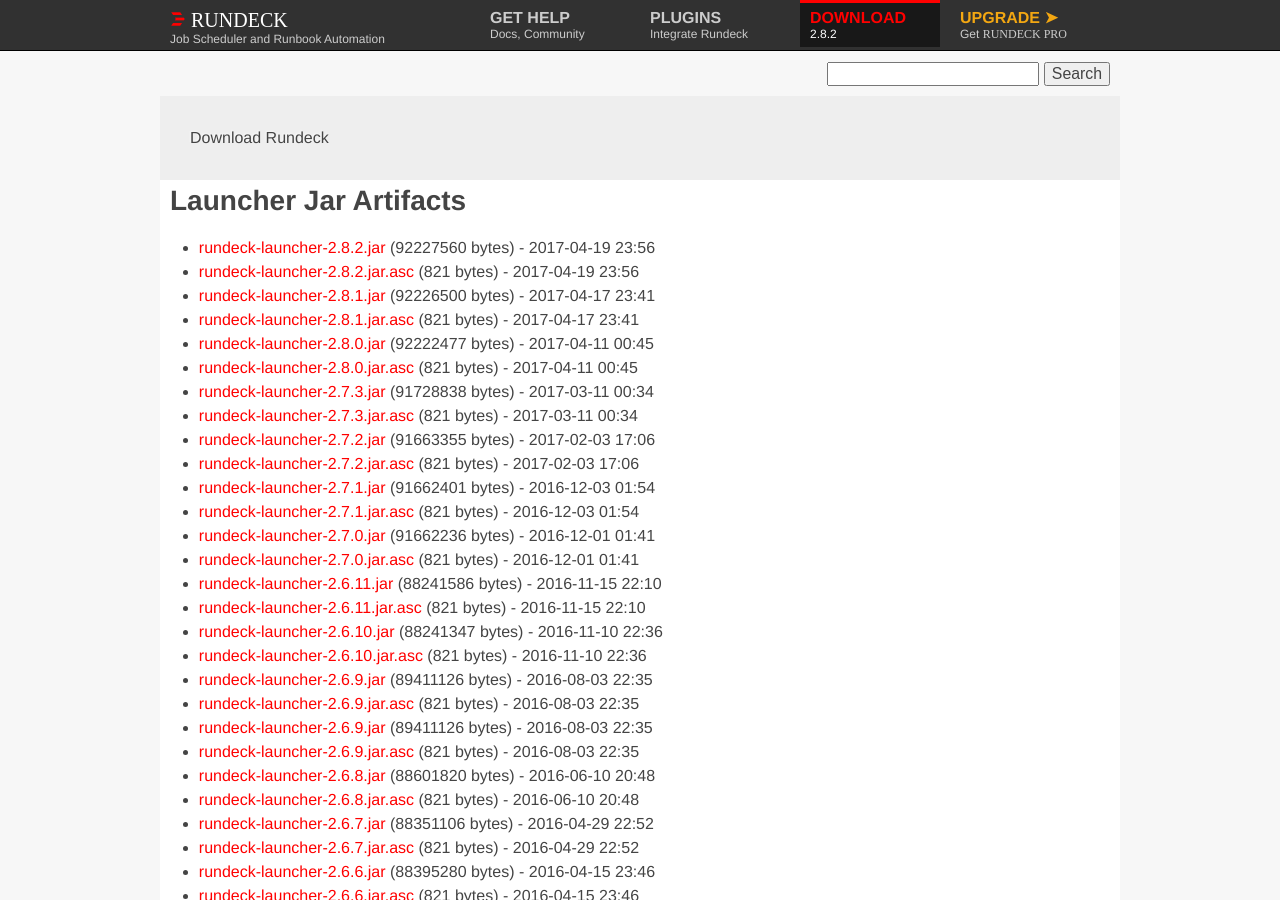
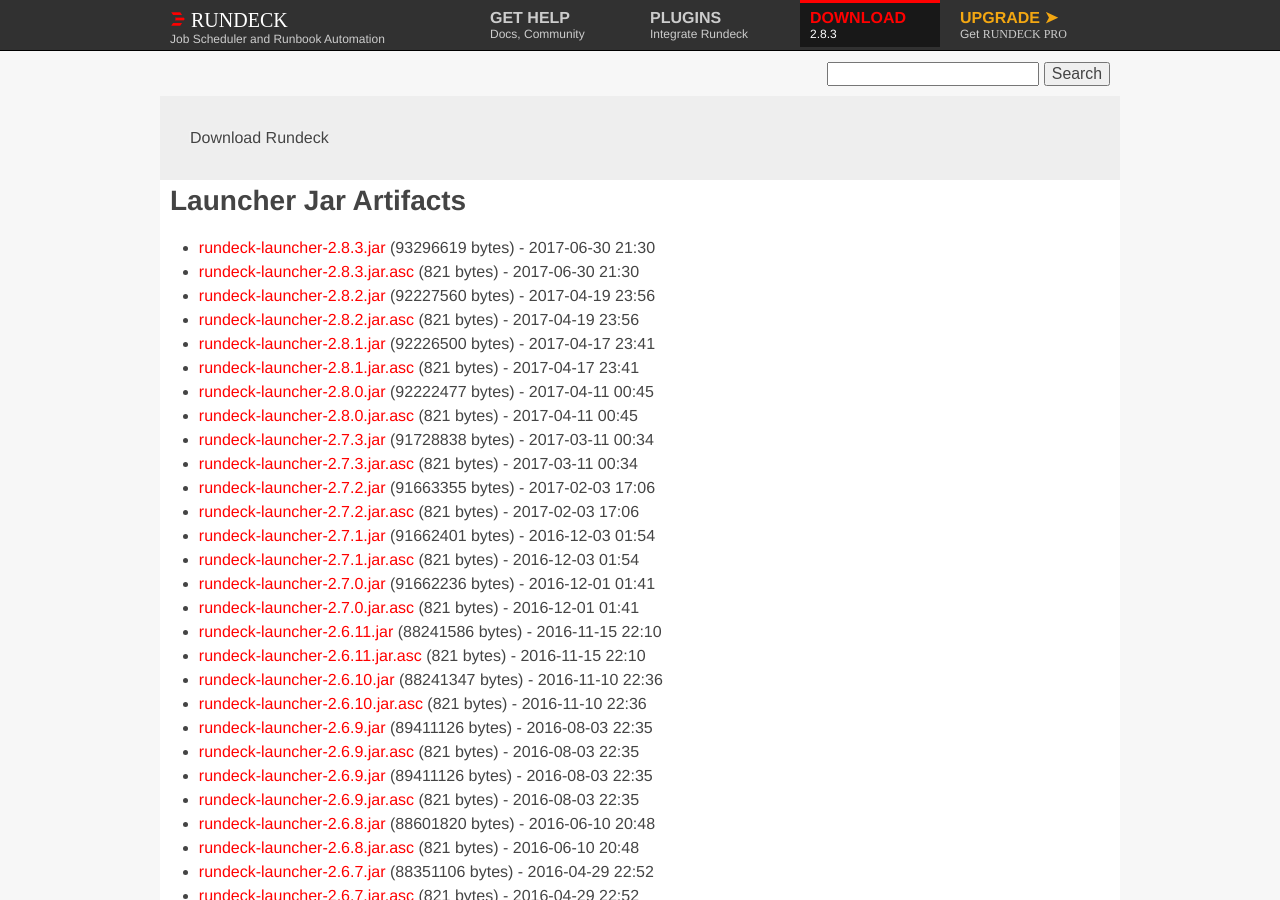
Before and after one commit to rundeck/rundeck-ghpages, a Jekyll site: the page built from download/jar/index.md, in a window 1280 px wide and 900 px high. Built offline with Jekyll 4.4.1, drawn with Linux system fonts in a browser that asks for light colours; nearby versions of some CDN libraries.

Commit message:
Update site to 2.8.3 download links

```diff
--- a/_config.yml
+++ b/_config.yml
@@ -1,18 +1,18 @@
 baseurl: ""
 url: ""
 full_url: "http://www.rundeck.org"
-rd_version: "2.8.2"
-rd_jar_name: "rundeck-launcher-2.8.2.jar"
-rd_jar_sha: "ec8f99fcb1724dc9fefa13b9ebffd9f34a140218"
-rd_jar_url: "http://download.rundeck.org/jar/rundeck-launcher-2.8.2.jar"
-rd_jar_size: "92227560"
-rd_deb_name: "rundeck-2.8.2-1-GA.deb"
-rd_deb_url: "http://download.rundeck.org/deb/rundeck-2.8.2-1-GA.deb"
-rd_deb_sha: "9d73a71a82181d61ad361ec8852413afe1a37b58"
-rd_deb_size: "106270032"
-rd_zipball: "https://github.com/rundeck/rundeck/zipball/v2.8.2"
-rd_tarball: "https://github.com/rundeck/rundeck/tarball/v2.8.2"
-rd_releasenotes: "https://github.com/rundeck/rundeck/blob/v2.8.2/RELEASE.md"
+rd_version: "2.8.3"
+rd_jar_name: "rundeck-launcher-2.8.3.jar"
+rd_jar_sha: "984312c14acd9bcd447dd2b0807af4c85b2c4971"
+rd_jar_url: "http://download.rundeck.org/jar/rundeck-launcher-2.8.3.jar"
+rd_jar_size: "93296619"
+rd_deb_name: "rundeck-2.8.3-1-GA.deb"
+rd_deb_url: "http://download.rundeck.org/deb/rundeck-2.8.3-1-GA.deb"
+rd_deb_sha: "d5577b7ae4683b973f28aac3a9904e268bc5863f"
+rd_deb_size: "107466850"
+rd_zipball: "https://github.com/rundeck/rundeck/zipball/v2.8.3"
+rd_tarball: "https://github.com/rundeck/rundeck/tarball/v2.8.3"
+rd_releasenotes: "https://github.com/rundeck/rundeck/blob/v2.8.3/RELEASE.md"
 markdown: kramdown
 gems:
   - jekyll-seo-tag
--- a/download/jar/index.md
+++ b/download/jar/index.md
@@ -3,6 +3,8 @@
 layout: download
 download_type: Launcher Jar
 ---
+* [rundeck-launcher-2.8.3.jar](http://download.rundeck.org/jar/rundeck-launcher-2.8.3.jar) (93296619 bytes) - 2017-06-30 21:30
+* [rundeck-launcher-2.8.3.jar.asc](http://download.rundeck.org/jar/rundeck-launcher-2.8.3.jar.asc) (821 bytes) - 2017-06-30 21:30
 * [rundeck-launcher-2.8.2.jar](http://download.rundeck.org/jar/rundeck-launcher-2.8.2.jar) (92227560 bytes) - 2017-04-19 23:56
 * [rundeck-launcher-2.8.2.jar.asc](http://download.rundeck.org/jar/rundeck-launcher-2.8.2.jar.asc) (821 bytes) - 2017-04-19 23:56
 * [rundeck-launcher-2.8.1.jar](http://download.rundeck.org/jar/rundeck-launcher-2.8.1.jar) (92226500 bytes) - 2017-04-17 23:41
```
Also changed, not shown: download/deb/index.md (+1 -0 lines), download/rpm/index.md (+2 -0 lines), download/war/index.md (+2 -0 lines), news/_posts/2017-06-30-rundeck-2.8.3.md (added, +115 -0 lines).
